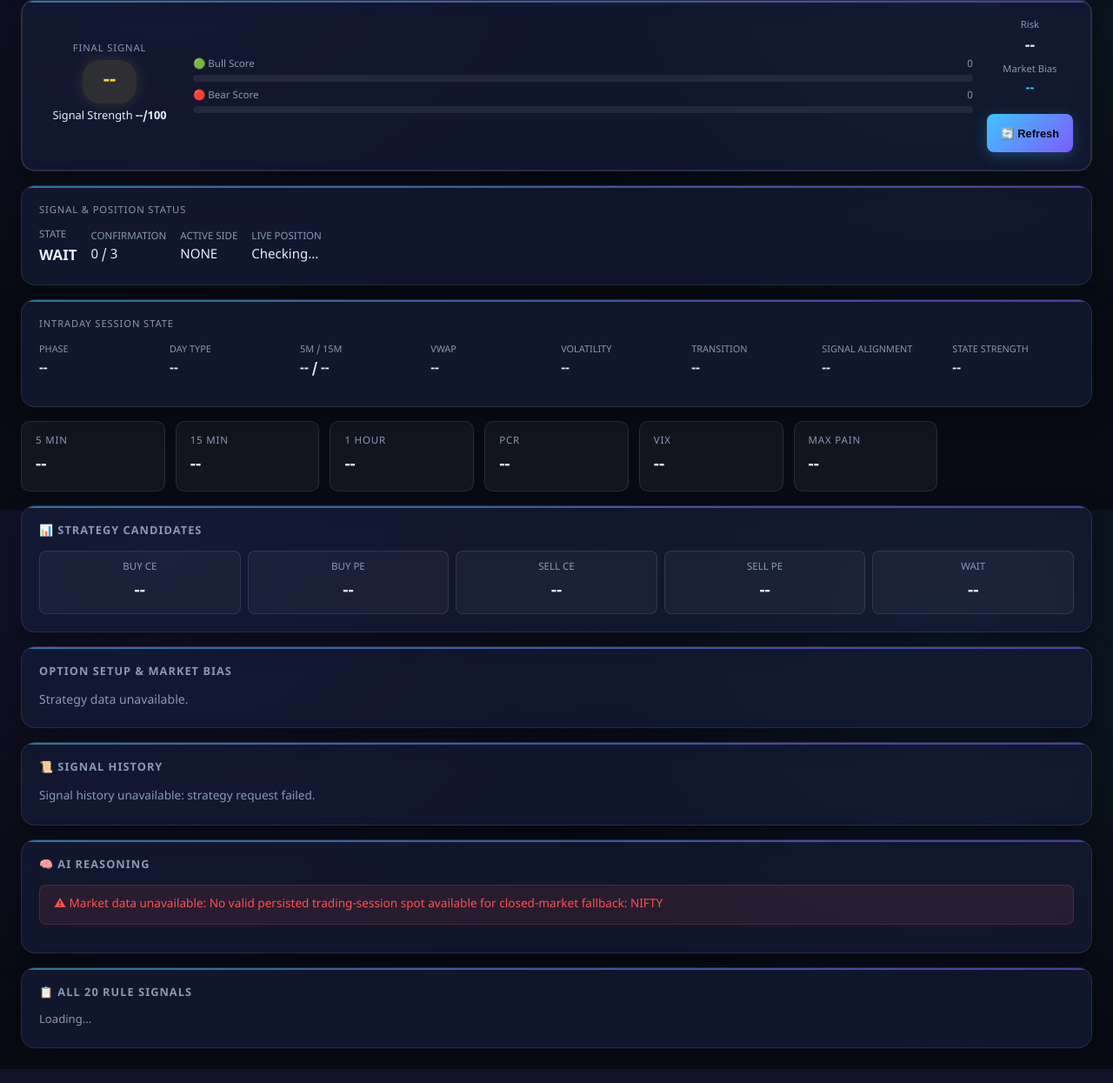
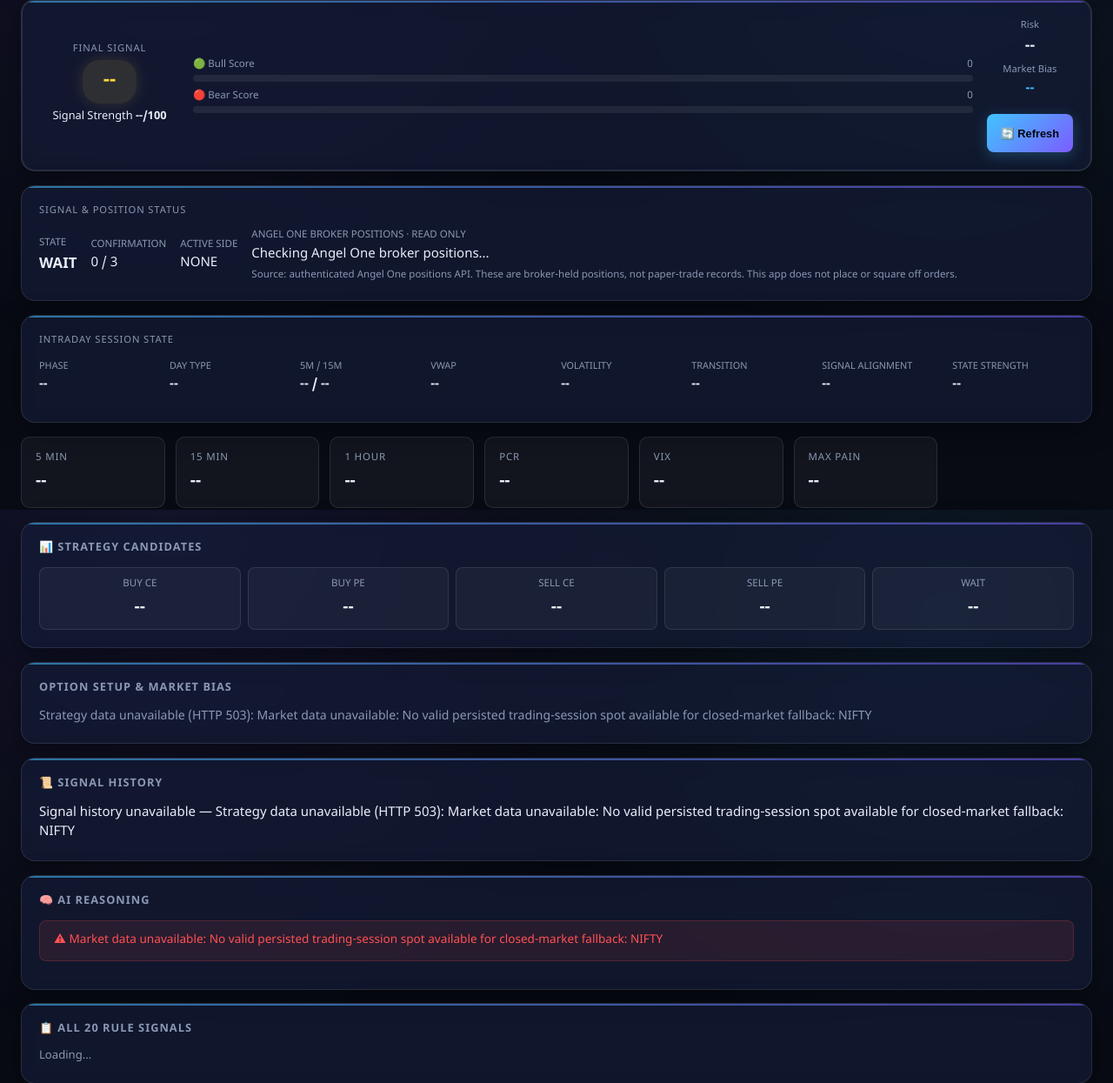
Before and after one commit to nalvagaikannan-art/nifty, a FastAPI app: page /analysis in a window 1280 px wide; the page is wider, and only the part inside the window is pictured. Shown: the part 1014-2259 px from the top of that part at 87% size. Run offline with FastAPI, Linux system fonts and the light colour scheme; data that the repository does not hold is empty; some libraries are stand-ins or nearby versions.

Commit message:
Clarify broker position provenance and analysis errors

```diff
--- a/app/templates/analysis.html
+++ b/app/templates/analysis.html
@@ -189,7 +189,7 @@
     <div><span style="color:var(--text2);font-size:.72rem;">STATE</span><div id="signal-lifecycle-state" style="font-weight:800;font-size:1.05rem;">WAIT</div></div>
     <div><span style="color:var(--text2);font-size:.72rem;">CONFIRMATION</span><div id="signal-confirmation-count">0 / 3</div></div>
     <div><span style="color:var(--text2);font-size:.72rem;">ACTIVE SIDE</span><div id="signal-active-side">NONE</div></div>
-    <div style="flex:1;min-width:220px;"><span id="live-position-label" style="color:var(--text2);font-size:.72rem;">LIVE POSITION</span><div id="live-position-status">Checking...</div></div>
+    <div style="flex:1;min-width:220px;"><span id="live-position-label" style="color:var(--text2);font-size:.72rem;">ANGEL ONE BROKER POSITIONS · READ ONLY</span><div id="live-position-status">Checking Angel One broker positions…</div><div style="font-size:.72rem;color:var(--text2);margin-top:.25rem;">Source: authenticated Angel One positions API. These are broker-held positions, not paper-trade records. This app does not place or square off orders.</div></div>
   </div>
 </div>
 
@@ -788,10 +788,18 @@ function loadAll(sym, force, expiry){
       renderStrikes(d);
       populateExpirySelect(d.all_expiries, d.expiry);
     })
-    .fail(function(){
+    .fail(function(x){
       if(loadSeq !== analysisLoadSeq || loadSym !== curSym) return;
-      $('#strikes-loading').text('Strategy data unavailable.');
-      $('#signal-history-body').html('<span style="color:var(--text2);font-size:.85rem;">Signal history unavailable: strategy request failed.</span>');
+      var detail = '';
+      try{
+        var payload = JSON.parse(x.responseText || '{}');
+        detail = payload.detail || payload.error || '';
+      }catch(e){}
+      var failure = 'Strategy data unavailable' +
+        (x.status ? ' (HTTP ' + x.status + ')' : '') +
+        (detail ? ': ' + detail : '.');
+      $('#strikes-loading').text(failure);
+      $('#signal-history-body').text('Signal history unavailable — ' + failure);
     })
     .always(function(){ done.strat=true; chk(); });
 }
@@ -1729,7 +1737,7 @@ function renderSignalLifecycle(d){
 function renderLivePositions(data, d){
   var positions = (data && data.positions) || [];
   if(!positions.length){
-    $('#live-position-status').html('<span style="color:var(--text2);">No open Angel One position detected.</span>');
+    $('#live-position-status').html('<span style="color:var(--text2);">No open Angel One broker positions detected.</span>');
     return;
   }
   var active = (d && d.signal_active_side || 'NONE').toUpperCase();
```
